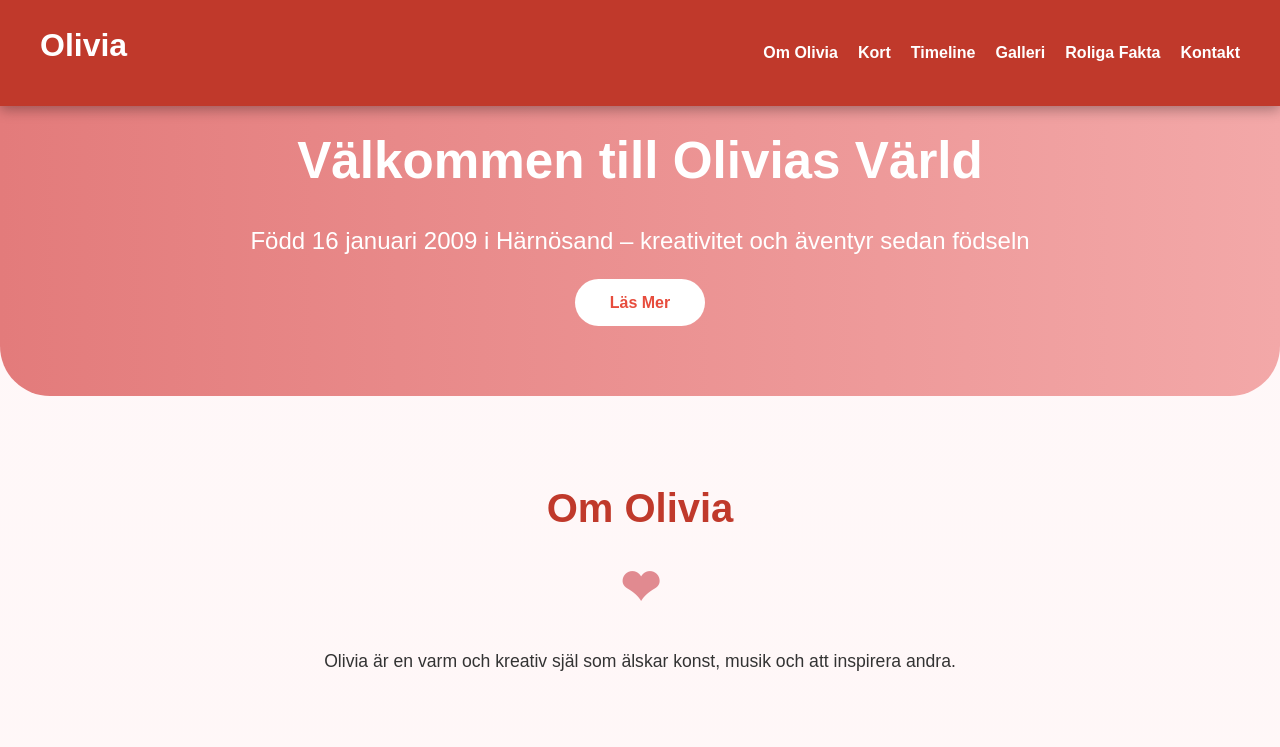
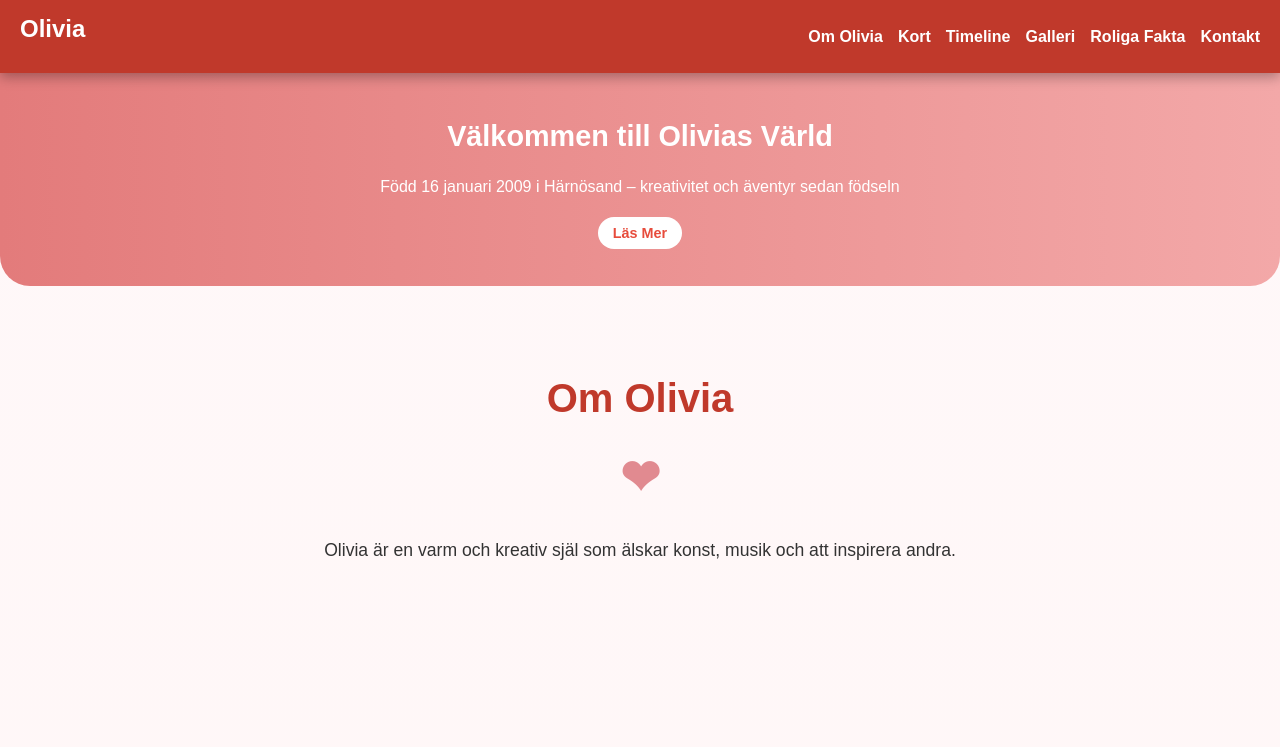
Before and after one commit to awdwad962-cell/jadu, a plain HTML site: page index.html in a window 1280 px wide. Shown: the top 747 px of the page. Drawn offline with Linux system fonts and the light colour scheme.

Commit message:
Update index.html

```diff
--- a/index.html
+++ b/index.html
@@ -16,22 +16,52 @@ h1,h2,h3,h4,h5,h6 {margin-bottom:15px;}
 .heart:nth-child(2), .heart:nth-child(5) {font-size:1.3em; opacity:0.6;}
 @keyframes floatUp {0% {transform: translateY(0) scale(1); opacity:0.5;} 50% {opacity:0.7;} 100% {transform: translateY(-1200px) scale(1.2); opacity:0;}}
 
-/* Header */
-header {display:flex; justify-content:space-between; align-items:center; background-color:#c0392b; color:white; padding:20px 40px; position:fixed; top:0; width:100%; z-index:10; box-shadow:0 4px 12px rgba(0,0,0,0.3);}
-header h1 {font-size:2em;}
-nav ul {list-style:none; display:flex;}
-nav ul li {margin-left:20px;}
+/* Header - uppdaterad */
+header {
+  position: sticky;
+  top: 0;
+  background-color: #c0392b;
+  color: white;
+  display: flex;
+  justify-content: space-between;
+  align-items: center;
+  padding: 10px 20px;
+  z-index: 10;
+  box-shadow:0 4px 12px rgba(0,0,0,0.3);
+}
+
+header h1 {
+  font-size: 1.5em; /* mindre textstorlek */
+}
+
+nav ul {
+  display: flex;
+  list-style: none;
+  flex-wrap: wrap;
+}
+
+nav ul li {
+  margin-left: 15px; /* mindre mellanrum */
+}
+
 nav ul li a {color:white; font-weight:bold; transition:0.3s;}
 nav ul li a:hover {color:#f8c8c8; transform:scale(1.1);}
 
 /* Hero */
-#hero {text-align:center; padding:120px 20px 80px; background:linear-gradient(to right, #e37b7b, #f3a8a8); color:white; border-bottom-left-radius:50px; border-bottom-right-radius:50px; position:relative; overflow:hidden; min-height:auto;}
-#hero h2 {font-size:3.2em; margin-bottom:20px; animation:fadeInDown 1.5s ease-out;}
-#hero p {font-size:1.5em; margin-bottom:30px; animation:fadeInUp 1.5s ease-out 0.5s;}
-#hero .btn {background-color:white; color:#e74c3c; padding:15px 35px; border-radius:50px; font-weight:bold; transition:0.3s;}
+#hero {
+  text-align: center;
+  padding: 40px 15px;
+  background: linear-gradient(to right, #e37b7b, #f3a8a8);
+  border-bottom-left-radius: 30px;
+  border-bottom-right-radius: 30px;
+  max-height: auto;
+  color:white;
+}
+
+#hero h2 { font-size: 1.8em; margin-bottom: 15px; }
+#hero p { font-size: 1em; margin-bottom: 20px; }
+#hero .btn { padding: 8px 15px; font-size: 0.9em; background-color:white; color:#e74c3c; border-radius:50px; font-weight:bold; transition:0.3s;}
 #hero .btn:hover {background-color:#f8dede; transform:scale(1.05);}
-@keyframes fadeInDown {0% {opacity:0; transform:translateY(-50px);} 100% {opacity:1; transform:translateY(0);}}
-@keyframes fadeInUp {0% {opacity:0; transform:translateY(50px);} 100% {opacity:1; transform:translateY(0);}}
 
 /* Sektioner */
 .section {padding:80px 20px; max-width:1300px; margin:0 auto; text-align:center;}
```
